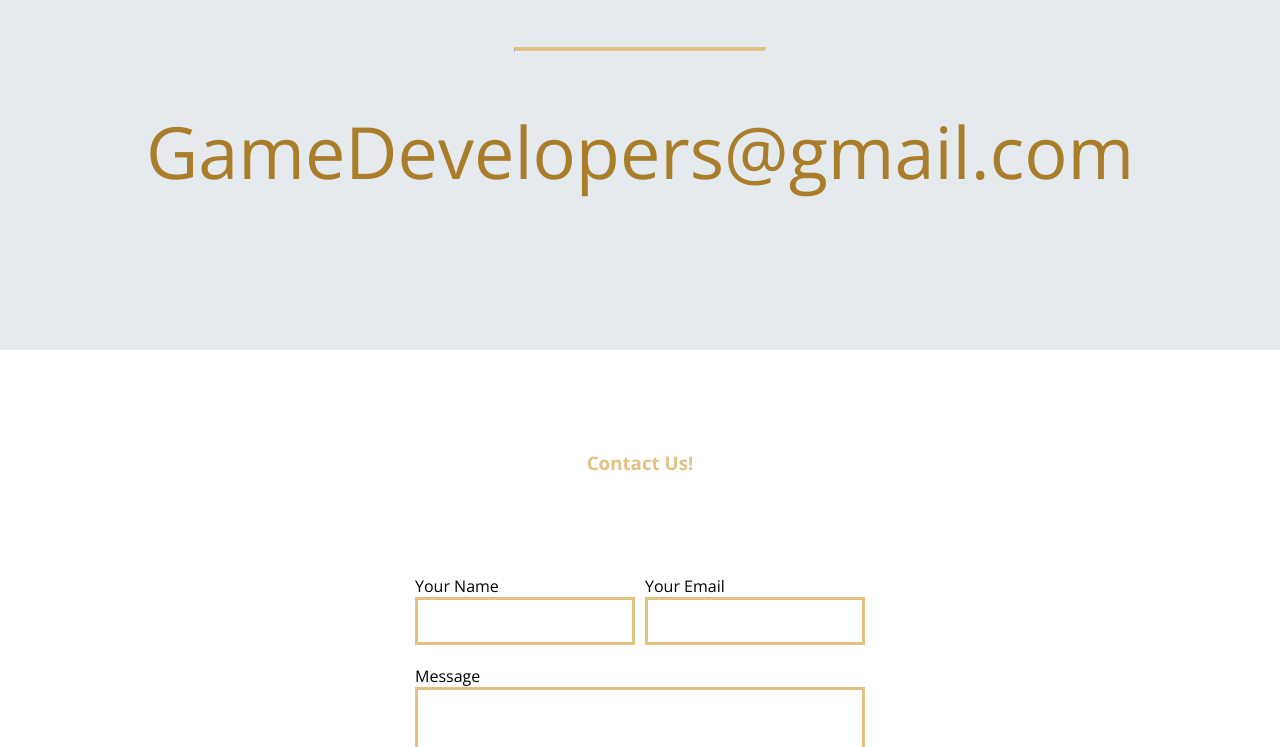
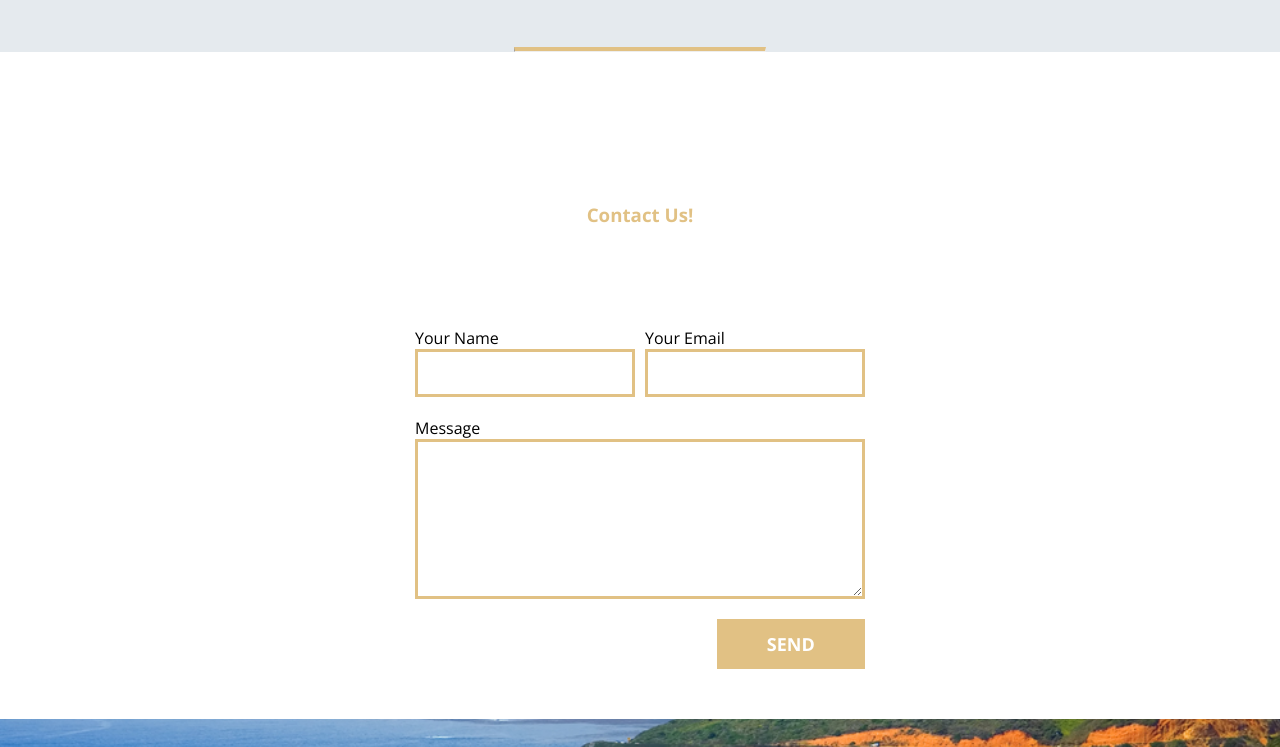
Before and after one commit to unholydeath7856/GamDevSite, a plain HTML site: page index.html in a window 1280 px wide. Shown: the part 3455-4202 px from the top of the page. Drawn offline with nearby package versions, Linux system fonts and the light colour scheme; files whose address does not match are found by name.

Commit message:
Update index.html

```diff
--- a/index.html
+++ b/index.html
@@ -586,7 +586,7 @@
 
             <hr class="bar">
 
-            <a class="biglink" href="mailto:unholydeath7856@gmail.com"><span class="biglink">GameDevelopers@gmail.com</span></a>
+
 
         </section>
 
```
